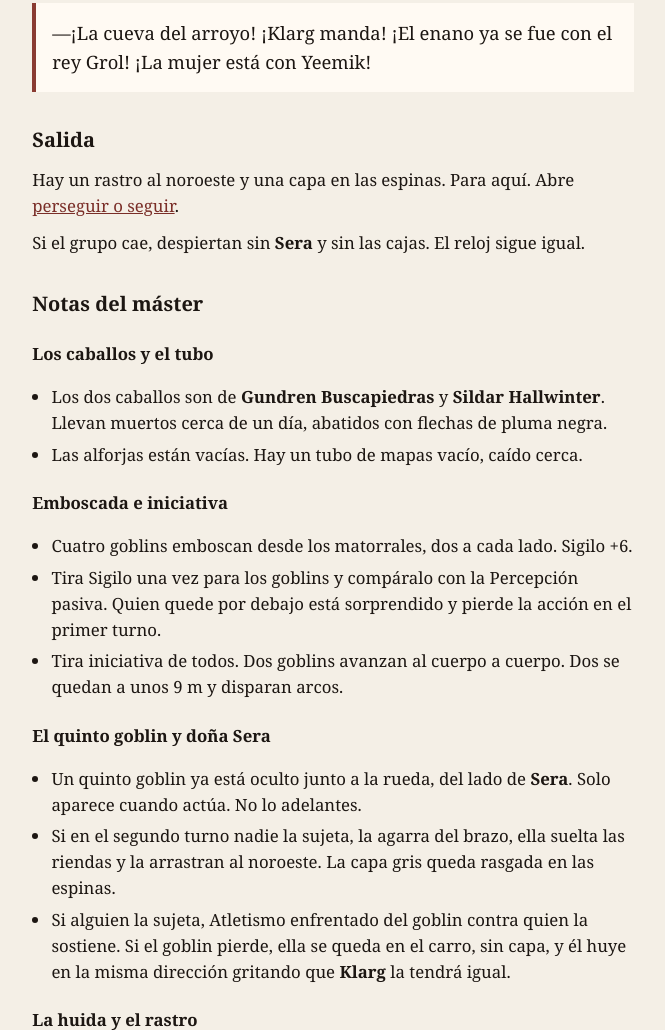
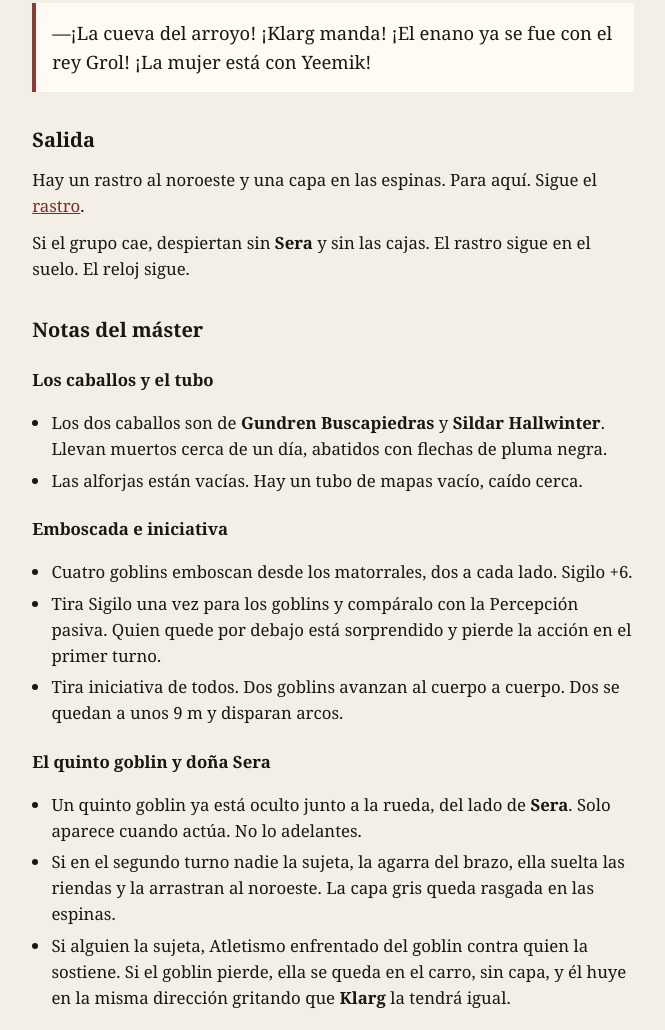
Before and after one commit to rasta-mmn/fandelverOneShot, a plain HTML site: page historia-principal/02-emboscada.html in a window 1280 px wide. Shown: the part 1714-2744 px from the top of the page, without its empty margins (307-972 px from the left). Drawn offline with Linux system fonts and the light colour scheme.

Commit message:
docs: send the ambush into the trail
The wagon escape is no longer the exit. It opens only if the party says they are leaving her.

Co-authored-by: Cursor <cursoragent@cursor.com>

```diff
--- a/historia-principal/02-emboscada.html
+++ b/historia-principal/02-emboscada.html
@@ -26,8 +26,8 @@
 <p>Si capturan a uno y habla:</p>
 <blockquote><p>—¡La cueva del arroyo! ¡Klarg manda! ¡El enano ya se fue con el rey Grol! ¡La mujer está con Yeemik!</p></blockquote>
 <h2>Salida</h2>
-<p>Hay un rastro al noroeste y una capa en las espinas. Para aquí. Abre <a href="../decisoes/01-perseguir-ou-abandonar.html" target="_blank" rel="noopener">perseguir o seguir</a>.</p>
-<p>Si el grupo cae, despiertan sin <strong>Sera</strong> y sin las cajas. El reloj sigue igual.</p>
+<p>Hay un rastro al noroeste y una capa en las espinas. Para aquí. Sigue el <a href="03-senda.html" target="_blank" rel="noopener">rastro</a>.</p>
+<p>Si el grupo cae, despiertan sin <strong>Sera</strong> y sin las cajas. El rastro sigue en el suelo. El reloj sigue.</p>
 <h2>Notas del máster</h2>
 <h3>Los caballos y el tubo</h3>
 <ul><li>Los dos caballos son de <strong>Gundren Buscapiedras</strong> y <strong>Sildar Hallwinter</strong>. Llevan muertos cerca de un día, abatidos con flechas de pluma negra.</li><li>Las alforjas están vacías. Hay un tubo de mapas vacío, caído cerca.</li></ul>
@@ -38,7 +38,7 @@
 <h3>La huida y el rastro</h3>
 <ul><li>Cuando caen tres de los cuatro, el último suelta el arco y huye por la mata cerrada al noroeste, terreno difícil. Deja barro revuelto y marcas de tacones arrastrados.</li><li>La senda sigue unos 7 km al noroeste y tiene dos trampas. El lazo: Percepción pasiva 12, o CD 12. Si no la ven, Destreza CD 10 o queda colgado a 3 m, apresado; si lo bajan sin cuidado, 1d6 de contundente. El foso: 2 m de ancho y 3 m de hondo. Percepción pasiva 15, o CD 15. Si no lo ven, Destreza CD 10, o 1d6 de contundente y derribado. Fallar por 5 o más: inconsciente. Cada trampa que salte: −1 marca.</li></ul>
 <h3>Carga, botín y reloj</h3>
-<ul><li>En el sitio quedan los bueyes, el carro y dos sacos. El resto de la carga se va con los goblins que huyen.</li><li>El reloj de <strong>Sera</strong>, en <a href="00-sera-e-relogio.html" target="_blank" rel="noopener">00</a>, empieza ahora en la marca <strong>5</strong>, en cuanto se la llevan al matorral.</li><li>Si el grupo cae, despiertan inconscientes y robados, sin <strong>Sera</strong> y sin las cajas. Pueden seguir a <strong>Phandalin</strong> o retomar la busca. El reloj sigue.</li></ul>
+<ul><li>En el sitio quedan los bueyes, el carro y dos sacos. El resto de la carga se va con los goblins que huyen.</li><li>El reloj de <strong>Sera</strong>, en <a href="00-sera-e-relogio.html" target="_blank" rel="noopener">00</a>, empieza ahora en la marca <strong>5</strong>, en cuanto se la llevan al matorral.</li><li>Si el grupo cae, despiertan inconscientes y robados, sin <strong>Sera</strong> y sin las cajas. El rastro sigue en el suelo. El reloj sigue.</li><li>No ofrezcas irse con el carro. Si lo dicen ellos, el reloj va a <strong>0</strong> y abres la <a href="../decisoes/05-prisao-phandalin.html" target="_blank" rel="noopener">plaza</a>.</li></ul>
 <h3>Interrogatorio</h3>
 <ul><li>Si un goblin queda inconsciente por un ataque cuerpo a cuerpo que lo baje a 0 puntos de golpe, y lo interrogan al despertar, puede decir esto: hay menos de veinte goblins en el escondite. El jefe es el osgo <strong>Klarg</strong>, a las órdenes del rey <strong>Grol</strong>, que trabaja para alguien llamado la <strong>Araña Negra</strong>. <strong>Gundren</strong> y el mapa ya fueron al <strong>Castillo Cragmaw</strong>, a unos 30 km al noroeste, en el Bosque de Neverwinter. La mujer humana está en la «cueva de comer», el área 6, con <strong>Yeemik</strong>.</li></ul>
 </main>
```
Also changed, not shown: 1 other file.
